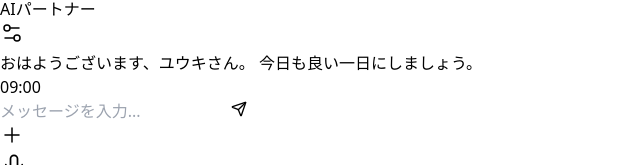
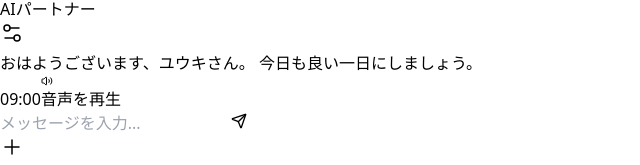
Before and after one commit to yukinomoto/ai-companion, a React (Vite) app: page / in a window 1280 px wide. Shown: the part 191-356 px from the top of the page, without its empty margins (0-640 px from the left). Built offline with nearby package versions, Linux system fonts and the light colour scheme; no server answers.

Commit message:
過去音声

```diff
--- a/src/App.tsx
+++ b/src/App.tsx
@@ -1,6 +1,7 @@
+// src/App.tsx
 import { useState, useEffect, useRef } from 'react';
 import {
-  Menu, Settings2, X, Clock, Plus, Mic, Send, Activity, Square
+  Menu, Settings2, X, Clock, Plus, Mic, Send, Activity, Square, Volume2, Loader2
 } from 'lucide-react';
 import { useLoggerStore, initLoggerObserver } from './store/useLoggerStore';
 import { DebugPanel } from './components/DebugPanel';
@@ -19,6 +20,7 @@ export default function App() {
   const [inputText, setInputText] = useState('');
   const [isRecording, setIsRecording] = useState(false);
   const [showDiagnostic, setShowDiagnostic] = useState(false);
+  const [playingMessageId, setPlayingMessageId] = useState<string | null>(null);
 
   const logEvent = useLoggerStore((state: any) => state.logEvent);
   const chatEndRef = useRef<HTMLDivElement>(null);
@@ -37,7 +39,7 @@ export default function App() {
       const rec = new SpeechRecognition();
       rec.lang = 'ja-JP';
 
-      // 💡 継続して聞き取り、途中経過も取得する本番仕様
+      // 継続して聞き取り、途中経過も取得する
       rec.continuous = true;
       rec.interimResults = true;
 
@@ -81,6 +83,7 @@ export default function App() {
     chatEndRef.current?.scrollIntoView({ behavior: 'smooth' });
   }, [messages]);
 
+  // 音声出力処理（AIの自動応答用）
   const speakText = async (text: string) => {
     if (!gcloudApiKey) {
       logEvent('audio_play_error', { error_message: 'GCP API Key is missing' });
@@ -96,6 +99,7 @@ export default function App() {
     }
   };
 
+  // メッセージ送信処理
   const handleSend = (textToSend?: string) => {
     const targetText = textToSend || inputText;
     if (!targetText.trim()) return;
@@ -112,6 +116,7 @@ export default function App() {
 
     logEvent('diagnostic_run', { payload: { action: 'text_sent', textLength: targetText.length } });
 
+    // AIの応答をシミュレート
     setTimeout(() => {
       const aiReplyText = `「${targetText}」ですね。手動送信からの音声出力をテストしています。`;
       const aiMessage: Message = {
@@ -126,7 +131,7 @@ export default function App() {
     }, 1000);
   };
 
-  // 💡 マイクボタンの動作を「手動停止＆送信」に修正
+  // マイクボタンのクリック処理（手動停止＆送信）
   const handleMicClick = () => {
     audioService.unlock();
 
@@ -144,7 +149,7 @@ export default function App() {
 
       // テキストが入っていれば送信
       if (inputText.trim()) {
-        handleSend();
+        handleSend(inputText);
       }
     } else {
       // 🎤 録音を開始する
@@ -159,9 +164,34 @@ export default function App() {
     }
   };
 
+  // 過去のメッセージを手動で再生する処理
+  const handleManualPlay = async (messageId: string, text: string) => {
+    if (playingMessageId === messageId) {
+      audioService.stop();
+      setPlayingMessageId(null);
+      return;
+    }
+
+    // 他の音声が鳴っていれば止め、iOS対策でUnlockする
+    audioService.stop();
+    audioService.unlock();
+
+    setPlayingMessageId(messageId);
+    logEvent('tts_request_sent', { payload: { reason: 'manual_play', messageId } });
+
+    try {
+      await audioService.play(text, 'ja-JP-Neural2-B', gcloudApiKey);
+    } catch (error: any) {
+      logEvent('audio_play_error', { error_message: 'Manual Play Error: ' + error });
+    } finally {
+      setPlayingMessageId((prev) => (prev === messageId ? null : prev));
+    }
+  };
+
   return (
     <div className="flex h-screen w-full bg-slate-50 font-sans text-slate-800 overflow-hidden relative">
 
+      {/* ── サイドメニュー (Overlay) ── */}
       {isSidebarOpen && (
         <div className="absolute inset-0 bg-slate-900/20 z-40 transition-opacity" onClick={() => setSidebarOpen(false)} />
       )}
@@ -206,6 +236,7 @@ export default function App() {
         </div>
       </div>
 
+      {/* ── メイン画面 ── */}
       <div className="flex-1 flex flex-col h-full bg-slate-50">
         <header className="flex items-center justify-between px-4 py-3 bg-white border-b border-slate-100 z-10 shrink-0">
           <button onClick={() => setSidebarOpen(true)} className="p-2 text-slate-500 hover:text-slate-800 transition-colors">
@@ -234,9 +265,37 @@ export default function App() {
                   }`}>
                     {msg.text}
                   </div>
-                  <span className={`text-[10px] text-slate-400 mt-1 ${msg.sender === 'user' ? 'mr-1' : 'ml-1'}`}>
-                    {msg.time}
-                  </span>
+
+                  {/* 時間と再生ボタン */}
+                  <div className={`flex items-center mt-1 ${msg.sender === 'user' ? 'mr-1 flex-row-reverse' : 'ml-1'}`}>
+                    <span className="text-[10px] text-slate-400">
+                      {msg.time}
+                    </span>
+
+                    {msg.sender === 'ai' && (
+                      <button
+                        onClick={() => handleManualPlay(msg.id, msg.text)}
+                        className={`flex items-center gap-1 ml-3 px-2 py-0.5 rounded-full transition-all ${
+                          playingMessageId === msg.id
+                            ? 'bg-blue-50 text-blue-500'
+                            : 'text-slate-400 hover:text-blue-400 hover:bg-slate-100'
+                        }`}
+                      >
+                        {playingMessageId === msg.id ? (
+                          <>
+                            <Loader2 size={12} className="animate-spin" />
+                            <span className="text-[10px] font-medium">再生中</span>
+                          </>
+                        ) : (
+                          <>
+                            <Volume2 size={12} />
+                            <span className="text-[10px] font-medium">音声を再生</span>
+                          </>
+                        )}
+                      </button>
+                    )}
+                  </div>
+
                 </div>
               ))}
               <div ref={chatEndRef} />
```
